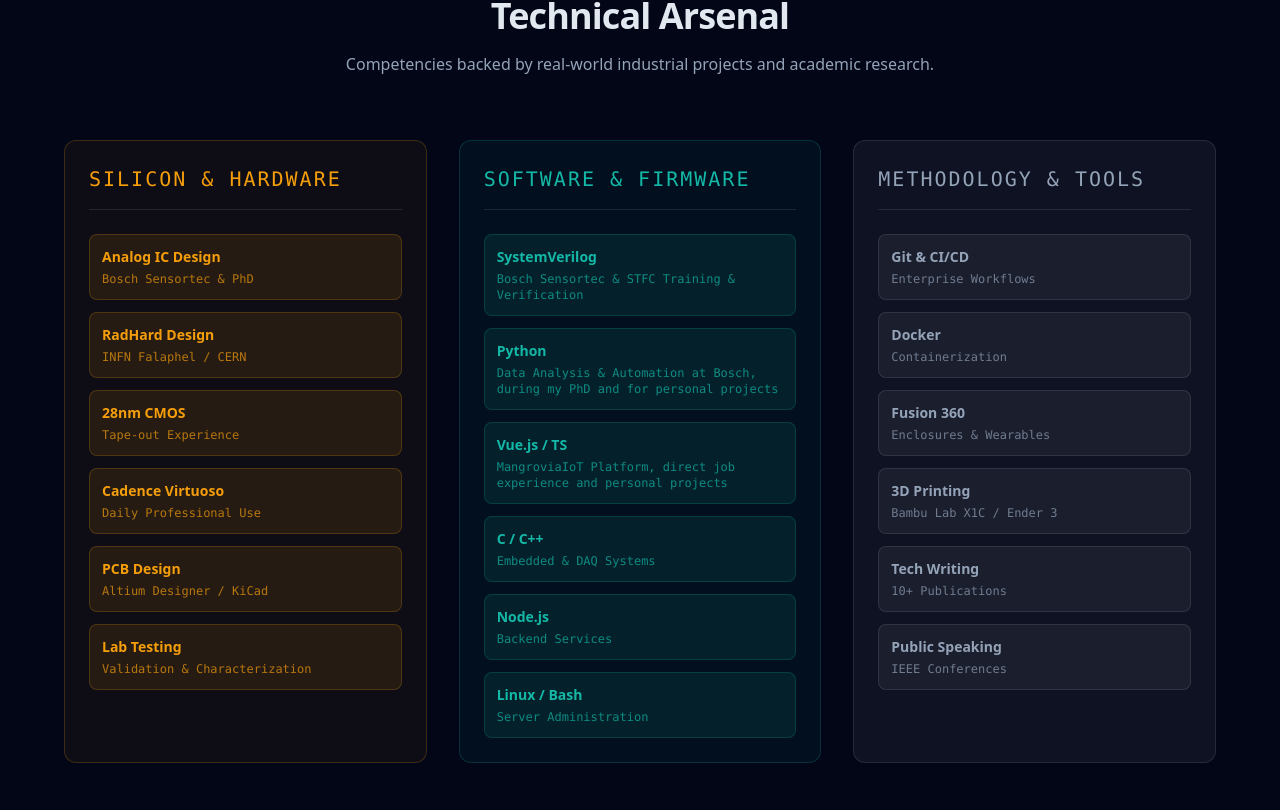
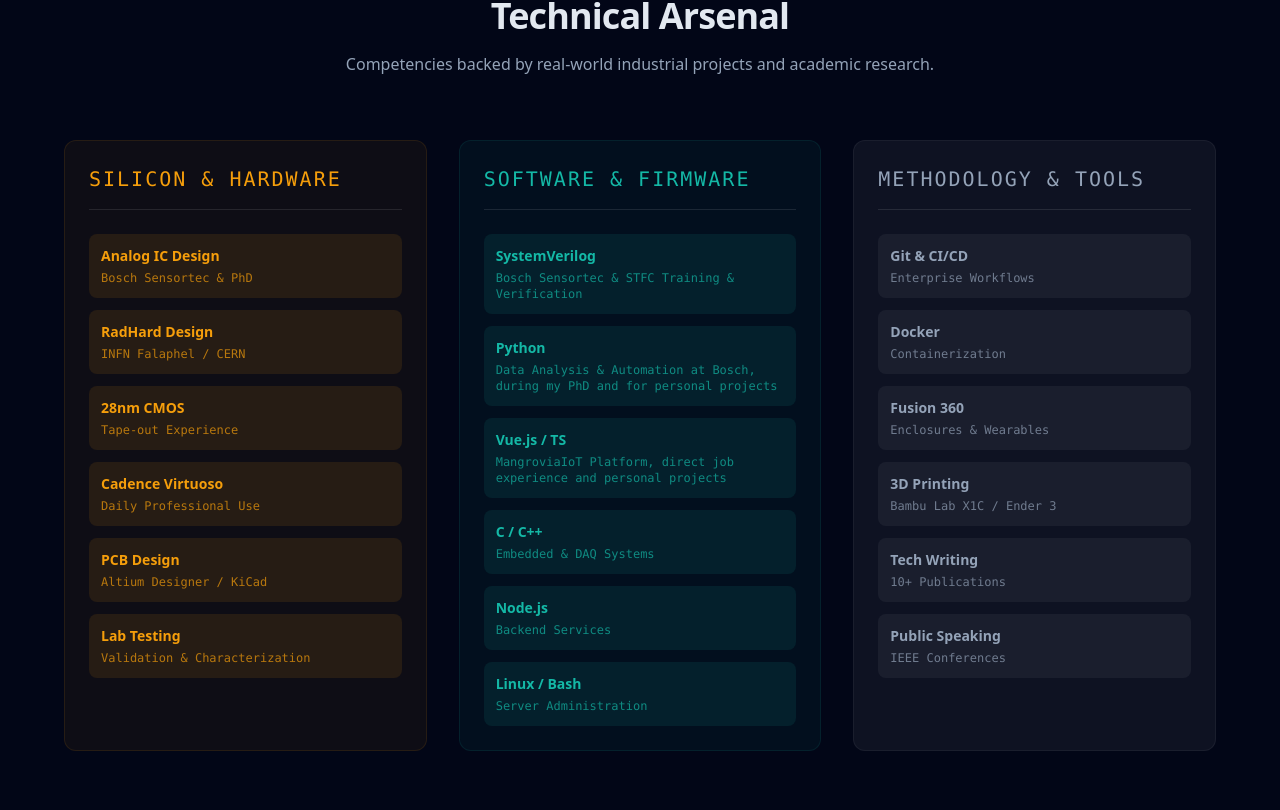
Before and after one commit to agalliani/agalliani.github.io, a Vue app: page / in a window 1280 px wide. Shown: the part 5970-6780 px from the top of the page. Built offline with nearby package versions, Linux system fonts and the light colour scheme.

Commit message:
style(ui): simplify Skills component visual design

```diff
--- a/src/components/Skills.vue
+++ b/src/components/Skills.vue
@@ -40,25 +40,25 @@ const skillCategories = [
 
 const themeClasses = {
   accent: {
-    border: 'border-accent/20',
+    border: 'border-accent/10',
     bg: 'bg-accent/5',
     text: 'text-accent',
-    hover: 'group-hover:border-accent group-hover:shadow-accent/10',
-    pill: 'bg-accent/10 border-accent/20 text-accent'
+    hover: 'group-hover:bg-accent/10 group-hover:shadow-lg group-hover:shadow-accent/5',
+    pill: 'bg-accent/10 text-accent'
   },
   secondary: {
-    border: 'border-accent-secondary/20',
+    border: 'border-accent-secondary/10',
     bg: 'bg-accent-secondary/5',
     text: 'text-accent-secondary',
-    hover: 'group-hover:border-accent-secondary group-hover:shadow-accent-secondary/10',
-    pill: 'bg-accent-secondary/10 border-accent-secondary/20 text-accent-secondary'
+    hover: 'group-hover:bg-accent-secondary/10 group-hover:shadow-lg group-hover:shadow-accent-secondary/5',
+    pill: 'bg-accent-secondary/10 text-accent-secondary'
   },
   muted: {
-    border: 'border-white/10',
+    border: 'border-white/5',
     bg: 'bg-white/5',
     text: 'text-text-muted',
-    hover: 'group-hover:border-text-muted group-hover:shadow-text-muted/10',
-    pill: 'bg-white/5 border-white/10 text-text-muted'
+    hover: 'group-hover:bg-white/10 group-hover:shadow-lg group-hover:shadow-white/5',
+    pill: 'bg-white/5 text-text-muted'
   }
 }
 </script>
@@ -85,7 +85,7 @@ const themeClasses = {
 
           <div class="grid grid-cols-1 gap-3">
             <div v-for="skill in category.skills" :key="skill.name"
-                 class="flex flex-col p-3 rounded-lg border transition-colors"
+                 class="flex flex-col p-3 rounded-lg transition-colors"
                  :class="themeClasses[category.theme as keyof typeof themeClasses].pill">
               <span class="font-bold text-sm">{{ skill.name }}</span>
               <span class="text-xs opacity-70 mt-1 font-mono">{{ skill.validation }}</span>
```
